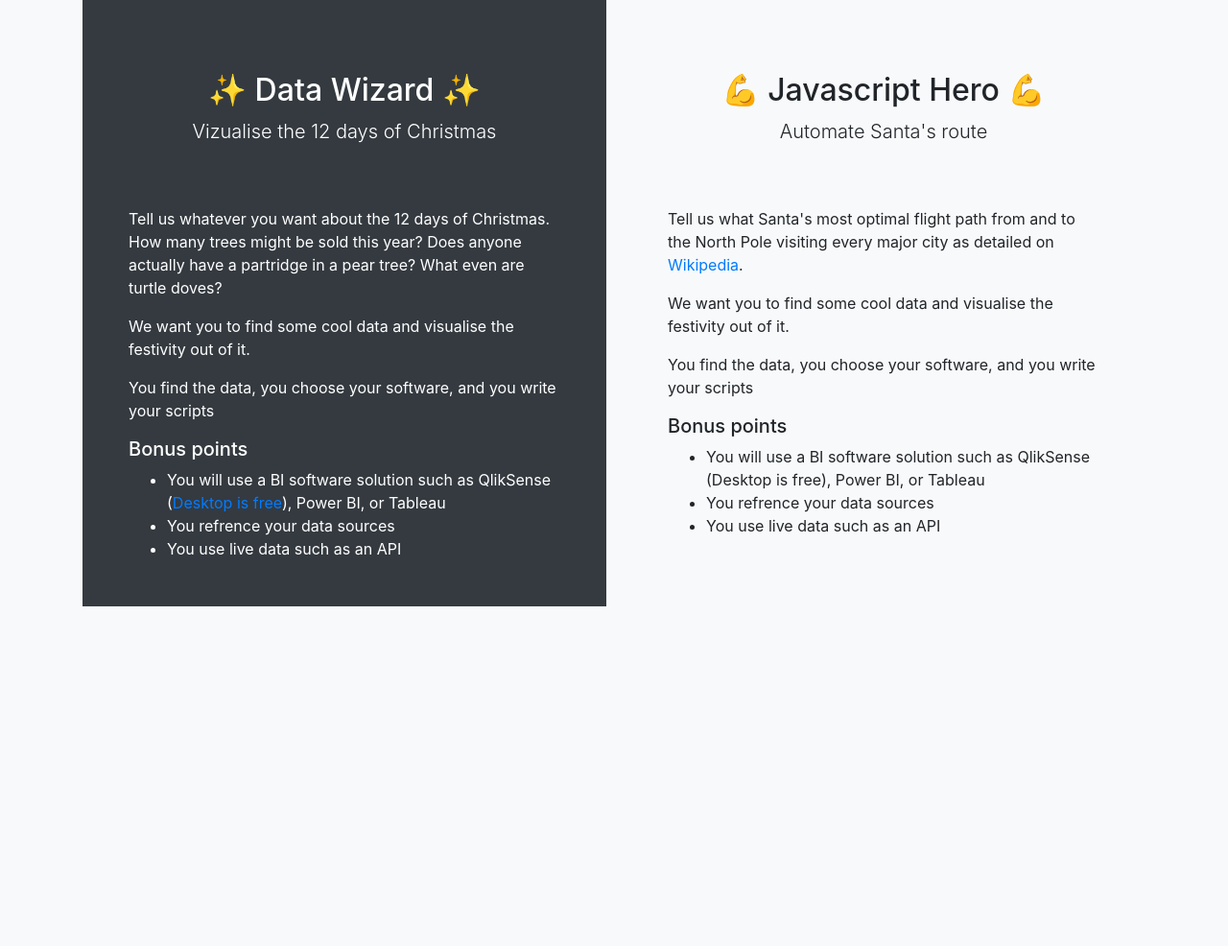
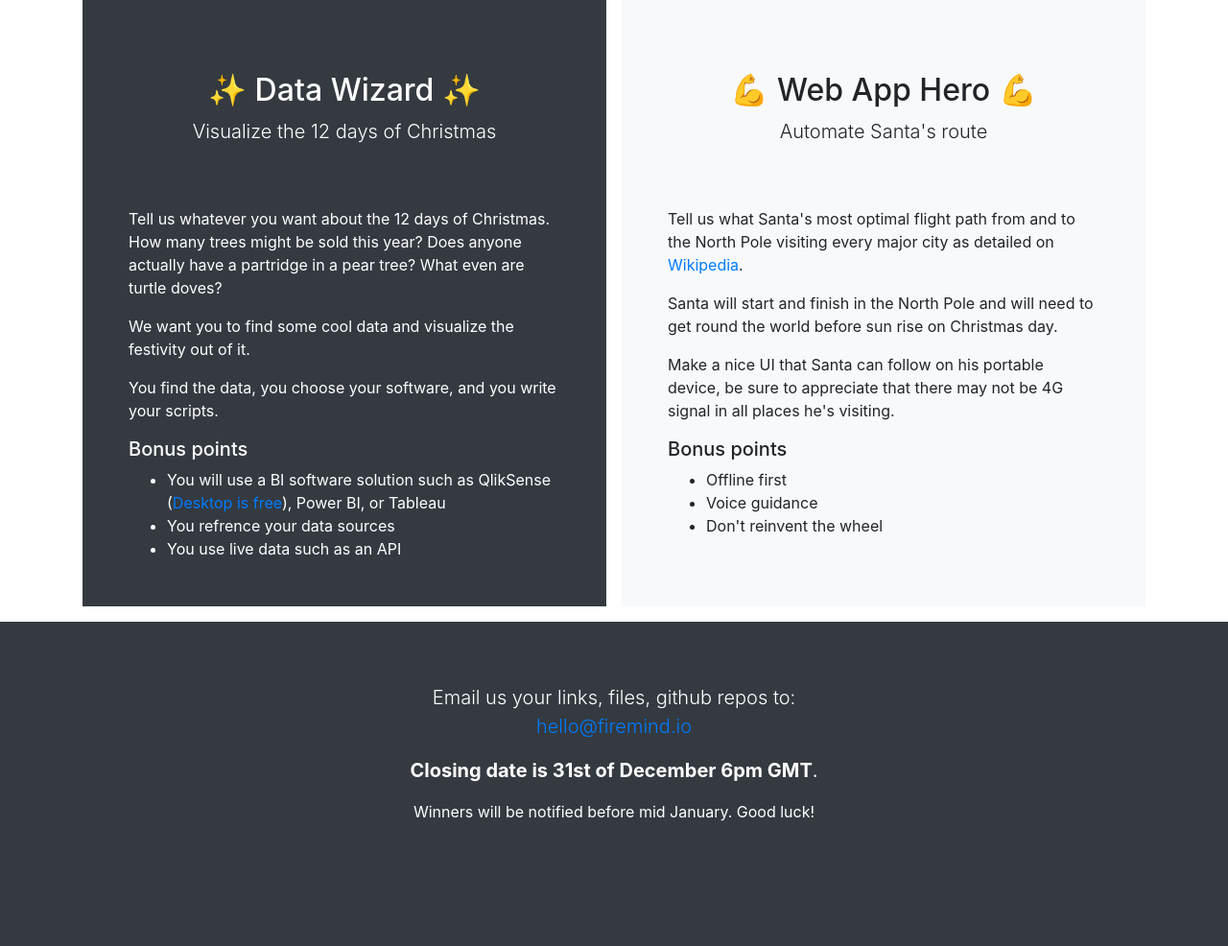
Before and after one commit to hellofiremind/hellofiremind.github.io, a plain HTML site: page index.html in a window 1280 px wide. Shown: the part 640-1626 px from the top of the page at 96% size. Before the commit the page ends 1288 px from the top, so only its background shows below. Drawn offline with nearby package versions, Linux system fonts and the light colour scheme.

Commit message:
--wip-- [skip ci]

```diff
--- a/index.html
+++ b/index.html
@@ -6,13 +6,13 @@
   <link rel="stylesheet" href="https://stackpath.bootstrapcdn.com/bootstrap/4.1.3/css/bootstrap.min.css" integrity="sha384-MCw98/SFnGE8fJT3GXwEOngsV7Zt27NXFoaoApmYm81iuXoPkFOJwJ8ERdknLPMO" crossorigin="anonymous">
   <link rel="stylesheet" href="https://use.fontawesome.com/releases/v5.5.0/css/all.css" integrity="sha384-B4dIYHKNBt8Bc12p+WXckhzcICo0wtJAoU8YZTY5qE0Id1GSseTk6S+L3BlXeVIU" crossorigin="anonymous">
 </head>
-<body class="bg-light">
+<body>
   <div class="container">
     <div class="py-5 text-center">
       <img class="d-block mx-auto mb-4" src="logo.png" alt="Firemind" width="167" height="30">
     </div>
   </div>
-  <div class="position-relative overflow-hidden p-3 m-md-3 text-center bg-light">
+  <div class="position-relative overflow-hidden p-3 my-md-3 text-center">
     <div class="col-md-5 pb-lg-5 mx-auto my-5">
       <h1 class="display-4 font-weight-normal">Christmas Competitions</h1>
       <p class="lead font-weight-normal">Show us what you got for a chance to win one of two Google Pixelbooks!</p>
@@ -26,13 +26,13 @@
       <div class="bg-dark mr-md-3 pt-3 px-3 pt-md-5 px-md-5 text-white overflow-hidden col-sm">
         <div class="my-3 py-3 text-center">
           <h2 class="display-5">✨ Data Wizard ✨</h2>
-          <p class="lead">Vizualise the 12 days of Christmas</p>
+          <p class="lead">Visualize the 12 days of Christmas</p>
         </div>
         <div class="my-3 py-3">
           <p>Tell us whatever you want about the 12 days of Christmas. How many trees might be sold this year? Does
           anyone actually have a partridge in a pear tree? What even are turtle doves?</p>
-          <p>We want you to find some cool data and visualise the festivity out of it.</p>
-          <p>You find the data, you choose your software, and you write your scripts</p>
+          <p>We want you to find some cool data and visualize the festivity out of it.</p>
+          <p>You find the data, you choose your software, and you write your scripts.</p>
           <h5>Bonus points</h5>
           <ul>
             <li>You will use a BI software solution such as QlikSense (<a href="https://www.qlik.com/us/try-or-buy/download-qlik-sense">Desktop is free</a>), Power BI, or Tableau</li>
@@ -43,23 +43,37 @@
       </div>
       <div class="bg-light mr-md-3 pt-3 px-3 pt-md-5 px-md-5 overflow-hidden col-sm">
         <div class="my-3 p-3 text-center">
-          <h2 class="display-5">💪 Javascript Hero 💪</h2>
+          <h2 class="display-5">💪 Web App Hero 💪</h2>
           <p class="lead">Automate Santa's route</p>
         </div>
         <div class="my-3 py-3">
           <p>Tell us what Santa's most optimal flight path from and to the North Pole visiting every major city as
           detailed on <a href="https://en.wikipedia.org/wiki/List_of_largest_cities">Wikipedia</a>.</p>
-          <p>We want you to find some cool data and visualise the festivity out of it.</p>
-          <p>You find the data, you choose your software, and you write your scripts</p>
+          <p>Santa will start and finish in the North Pole and will need to get round the world before sun rise on
+          Christmas day.</p>
+          <p>Make a nice UI that Santa can follow on his portable device, be sure to appreciate that there may not be 4G
+          signal in all places he's visiting.</p>
           <h5>Bonus points</h5>
           <ul>
-            <li>You will use a BI software solution such as QlikSense (Desktop is free), Power BI, or Tableau</li>
-            <li>You refrence your data sources</li>
-            <li>You use live data such as an API</li>
+            <li>Offline first</li>
+            <li>Voice guidance</li>
+            <li>Don't reinvent the wheel</li>
           </ul>
         </div>
       </div>
     </div>
   </div>
+  <div class="position-relative overflow-hidden p-3 text-center bg-dark text-white">
+    <div class="col-md-5 pb-lg-5 mx-auto my-5">
+      <p class="lead">
+        Email us your links, files, github repos to:
+        <a href="mailto:hello@firemind.io?subject=Christmas Competition">hello@firemind.io</a>
+      </p>
+      <p class="lead font-weight-normal"><b>Closing date is 31st of December 6pm GMT</b>.</p>
+      <p>Winners will be notified before mid January. Good luck!</p>
+    </div>
+    <div class="product-device shadow-sm d-none d-md-block"></div>
+    <div class="product-device product-device-2 shadow-sm d-none d-md-block"></div>
+  </div>
 </body>
 </html>
```
